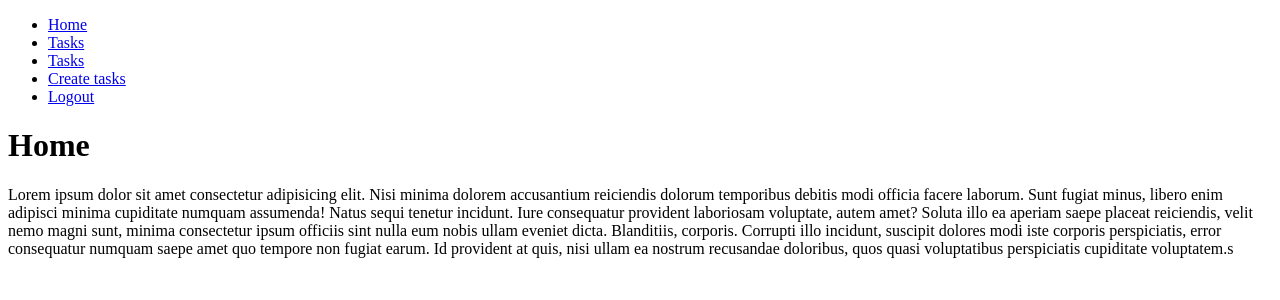
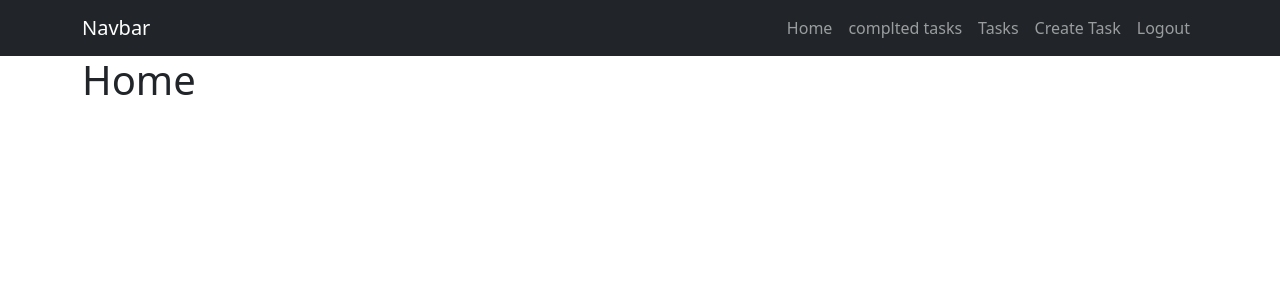
Before and after one commit to memonsalvo/crud-dj, a Django app: page / in a window 1280 px wide. Shown: the top 300 px of the page. Run offline with Django 4.2, Linux system fonts and the light colour scheme; a user stored in the database is signed in; parts of the project's set-up code (start-up, migrations or seed data) failed here and were passed over.

Commit message:
toque boostrap

```diff
--- a/djangocrud/settings.py
+++ b/djangocrud/settings.py
@@ -20,7 +20,7 @@ BASE_DIR = Path(__file__).resolve().parent.parent
 # See https://docs.djangoproject.com/en/4.1/howto/deployment/checklist/
 
 # SECURITY WARNING: keep the secret key used in production secret!
-SECRET_KEY = 'django-insecure-ta5%pamc#4%_h&d$n2vw829%)1m3$ceaahbobstrrgl8)926hp'
+SECRET_KEY = 'django-insecure-(oa(omhdw75#3qzk_p-6zfdfmvj#%tn=oci!ww+ssog(ib%-o='
 
 # SECURITY WARNING: don't run with debug turned on in production!
 DEBUG = True
@@ -37,7 +37,7 @@ INSTALLED_APPS = [
     'django.contrib.sessions',
     'django.contrib.messages',
     'django.contrib.staticfiles',
-    'tasks',
+    'tasks'
 ]
 
 MIDDLEWARE = [
@@ -119,6 +119,7 @@ USE_TZ = True
 STATIC_URL = 'static/'
 
 LOGIN_URL = '/signin'
+
 # Default primary key field type
 # https://docs.djangoproject.com/en/4.1/ref/settings/#default-auto-field
 
--- a/djangocrud/urls.py
+++ b/djangocrud/urls.py
@@ -18,17 +18,15 @@ from django.urls import path
 from tasks import views
 
 urlpatterns = [
+    path('', views.home, name='home'),
     path('admin/', admin.site.urls),
-    path('', views.home, name='home'),
-    path('signup/', views.signup, name='signup'), # type: ignore
+    path('signup/', views.signup, name='signup'),
     path('tasks/', views.tasks, name='tasks'),
     path('tasks_completed/', views.tasks_completed, name='tasks_completed'),
-    path('tasks/create/', views.create_task, name='create_task'),
-    path('tasks/<int:task_id>/complete', views.complete_task, name='complete_task'), # type: ignore
-    path('tasks/<int:task_id>/delete', views.delete_task, name='delete_task'), # type: ignore
-    path('tasks/<int:task_id>/', views.task_detail, name='task_detail'),
     path('logout/', views.signout, name='logout'),
     path('signin/', views.signin, name='signin'),
+    path('create_task/', views.create_task, name='create_task'),
+    path('tasks/<int:task_id>', views.task_detail, name='task_detail'),
+    path('taks/<int:task_id>/complete', views.complete_task, name='complete_task'),
+    path('tasks/<int:task_id>/delete', views.delete_task, name='delete_task'),
 ]
-#url de parametro dinamico, se indica que tipo de dato sera el parametro el cual debe
-#mostrarse en o añadirse como parametro en la funcion de su nombre
--- /dev/null
+++ b/tasks/templates/_navbar.html
@@ -0,0 +1,46 @@
+<nav class="navbar navbar-expand-lg navbar-dark bg-dark">
+  <div class="container">
+    <a class="navbar-brand" href="/">Navbar</a>
+    <button
+      class="navbar-toggler"
+      type="button"
+      data-bs-toggle="collapse"
+      data-bs-target="#navbarNav"
+      aria-controls="navbarNav"
+      aria-expanded="false"
+      aria-label="Toggle navigation"
+    >
+      <span class="navbar-toggler-icon"></span>
+    </button>
+    <div class="collapse navbar-collapse" id="navbarNav">
+      <ul class="navbar-nav ms-auto">
+        <li class="nav-item">
+          <a href="/" class="nav-link">Home</a>
+        </li>
+        {% if user.is_authenticated %}
+        <li class="nav-item">
+          <a href="{% url 'tasks_completed' %}" class="nav-link"
+            >complted tasks</a
+          >
+        </li>
+        <li class="nav-item">
+          <a href="{% url 'tasks' %}" class="nav-link">Tasks</a>
+        </li>
+        <li class="nav-item">
+          <a href="{% url 'create_task' %}" class="nav-link">Create Task</a>
+        </li>
+        <li class="nav-item">
+          <a class="nav-link" href="/logout">Logout</a>
+        </li>
+        {% else %}
+        <li class="nav-item">
+          <a href="/signin" class="nav-link">Login</a>
+        </li>
+        <li class="nav-item">
+          <a href="/signup" class="nav-link">Register</a>
+        </li>
+        {% endif %}
+      </ul>
+    </div>
+  </div>
+</nav>
--- a/tasks/templates/base.html
+++ b/tasks/templates/base.html
@@ -1,45 +1,18 @@
 <!DOCTYPE html>
 <html lang="en">
-<head>
-    <meta charset="UTF-8">
-    <meta name="viewport" content="width=device-width, initial-scale=1.0">
-    <title>Djando Crud Aplication</title>
-</head>
-<body>
-    <nav>
-        <ul>
-            <li>
-                <a href="/">Home</a>
-            </li>
+  <head>
+    <meta charset="UTF-8" />
+    <meta http-equiv="X-UA-Compatible" content="IE=edge" />
+    <meta name="viewport" content="width=device-width, initial-scale=1.0" />
+    <title>Django CRUD</title>
+    <link rel="stylesheet" href="https://cdn.jsdelivr.net/npm/bootstrap@5.2.0/dist/css/bootstrap.min.css">
+    <script src="https://cdn.jsdelivr.net/npm/bootstrap@5.2.0/dist/js/bootstrap.bundle.min.js"></script>
 
-
-            {% if user.is_authenticated %}
-            <li>
-                <a href="{% url 'tasks' %}">Tasks</a>
-            </li>
-            <li>
-                <a href="{% url 'tasks_completed' %}">Tasks</a>
-            </li>
-            <li>
-                <a href="/tasks/create">Create tasks</a>
-            </li>
-            <li>
-                <a href="/logout">Logout</a>
-            </li>
-            {% else %}
-            <li>
-                <a href="/signup">Signup</a>
-            </li>
-            <li>
-                <a href="/signin">Signin</a>
-            </li>
-            {% endif %}
-
-        </ul>
-    </nav>
+  </head>
+  <body>
+    {% include '_navbar.html' %}
 
     {% block content %}
-
     {% endblock %}
-</body>
+  </body>
 </html>
--- a/tasks/templates/home.html
+++ b/tasks/templates/home.html
@@ -1,17 +1,7 @@
-{% extends 'base.html' %}
+{% extends 'base.html' %} {% block content %}
 
-{% block content %}
-<h1>Home</h1>
-    <p>Lorem ipsum dolor sit amet consectetur adipisicing elit.
-    Nisi minima dolorem accusantium reiciendis dolorum temporibus
-    debitis modi officia facere laborum. Sunt fugiat minus, libero enim
-    adipisci minima cupiditate numquam assumenda! Natus sequi tenetur incidunt.
-     Iure consequatur provident laboriosam voluptate, autem amet? Soluta illo
-     ea aperiam saepe placeat reiciendis, velit nemo magni sunt, minima
-     consectetur ipsum officiis sint nulla eum nobis ullam eveniet dicta.
-     Blanditiis, corporis. Corrupti illo incidunt, suscipit dolores modi iste
-     corporis perspiciatis, error consequatur numquam saepe amet quo tempore
-     non fugiat earum. Id provident at quis, nisi ullam ea nostrum recusandae
-     doloribus, quos quasi voluptatibus perspiciatis cupiditate voluptatem.s
-    </p>
+<div class="container">
+  <h1>Home</h1>
+</div>
+
 {% endblock %}
--- a/tasks/views.py
+++ b/tasks/views.py
@@ -1,143 +1,109 @@
 from django.shortcuts import render, redirect, get_object_or_404
 from django.contrib.auth.forms import UserCreationForm, AuthenticationForm
+from django.contrib.auth import login, logout, authenticate
 from django.contrib.auth.models import User
-from django.http import HttpResponse
-from django.contrib.auth import login, logout, authenticate
+from django.db import IntegrityError
+from django.utils import timezone
+from django.contrib.auth.decorators import login_required
+from .models import Task
+
 from .forms import TaskForm
-from .models import Task  # se llama para hacer una consula a la bd
-from django.utils import timezone  # se importa el metodo para usar zona horaria
-from django.contrib.auth.decorators import login_required #es un decorador
 
-def home(request):
-    return render(request, "home.html")
+# Create your views here.
 
 
 def signup(request):
-    if request.method == "GET":
-        print("enviando formulario")
+    if request.method == 'GET':
+        return render(request, 'signup.html', {"form": UserCreationForm})
     else:
+
         if request.POST["password1"] == request.POST["password2"]:
-            # register user
             try:
                 user = User.objects.create_user(
-                    username=request.POST["username"],
-                    password=request.POST["password1"],
-                )
+                    request.POST["username"], password=request.POST["password1"])
                 user.save()
                 login(request, user)
-                return redirect("tasks")
-            except:
-                return render(
-                    request,
-                    "signup.html",
-                    {"form": UserCreationForm, "error": "Username allready exist"},
-                )
+                return redirect('tasks')
+            except IntegrityError:
+                return render(request, 'signup.html', {"form": UserCreationForm, "error": "Username already exists."})
 
-        return render(
-            request,
-            "signup.html",
-            {"form": UserCreationForm, "error": "Password do not match"},
-        )
+        return render(request, 'signup.html', {"form": UserCreationForm, "error": "Passwords did not match."})
+
 
 @login_required
 def tasks(request):
-    # esto devuelve todas las tareas que estan en la bd
     tasks = Task.objects.filter(user=request.user, datecompleted__isnull=True)
-    return render(request, "tasks.html", {"tasks": tasks})
+    return render(request, 'tasks.html', {"tasks": tasks})
 
 @login_required
-def tasks_completed(request):#para completar una tarea
+def tasks_completed(request):
     tasks = Task.objects.filter(user=request.user, datecompleted__isnull=False).order_by('-datecompleted')
     return render(request, 'tasks.html', {"tasks": tasks})
+
 
 @login_required
 def create_task(request):
     if request.method == "GET":
-        return render(request, "create_task.html", {"form": TaskForm})
+        return render(request, 'create_task.html', {"form": TaskForm})
     else:
         try:
-            # le pasa los datos ingresados de post a la clase taskform
             form = TaskForm(request.POST)
-            # este commit devuelve los datos dentro del form
             new_task = form.save(commit=False)
-            new_task.user = (
-                request.user
-            )  # es necesario llamar al usuario de la sesion por
+            new_task.user = request.user
             new_task.save()
-            return redirect("tasks")  # al guardar redirecciona a la pag tasks
-        except ValueError:  # se activa cuando consideremos un error
-            return render(
-                request,
-                "create_task.html",
-                {
-                    "form": TaskForm,
-                    "error": "please provide valida data",  # mensaje de error sino funciona
-                },
-            )
-
-@login_required
-def task_detail(request, task_id):
-    if request.method == "GET":
-        task = get_object_or_404(Task, pk=task_id)
-        form = TaskForm(instance=task)
-        return render(request, "task_detail.html", {"task": task, "form": form})
-    else:
-        try:
-            task = get_object_or_404(
-                Task, pk=task_id
-            )  # condicional predeterminado de django
-            form = TaskForm(
-                request.POST, instance=task
-            )  # va a recibir todos los datos que tiene post
-            form.save()  # los datos dados antes se guardan y eso lo actualiza
-            return redirect("tasks")
-        except ValueError:  # en caso de tener un error
-            return render(request, "task_detail.html", {"error": "Error updating task"})
+            return redirect('tasks')
+        except ValueError:
+            return render(request, 'create_task.html', {"form": TaskForm, "error": "Error creating task."})
 
 
-# asi mostrar la pagina en especifico de html que se quiere mostrar
-# en el diccionario se vincula la variable con el dato
-# es necesario al cambiar la forma de llamado llamar el modelo que se va a consultar
+def home(request):
+    return render(request, 'home.html')
 
-@login_required # type: ignore
-def complete_task(request, task_id):
-    task = get_object_or_404(Task, pk=task_id, user=request.user)
-    if request.method == "POST":
-        task.datecompleted = timezone.now()  # para al darle al boton completar
-        task.save()  # inscriba los datos de la zona horaria justo en el momento
-        return redirect("tasks")  # redirecciona a la vista de tareas
-
-@login_required # type: ignore
-def delete_task(request, task_id):
-    task = get_object_or_404(Task, pk=task_id, user=request.user)
-    if request.method == "POST":
-        task.delete()
-        return redirect("tasks")  # redirecciona a la vista de tareas
 
 @login_required
 def signout(request):
     logout(request)
-    return redirect("home")
+    return redirect('home')
 
 
 def signin(request):
-    if request.method == "GET":
-        return render(request, "signin.html", {"form": AuthenticationForm})
+    if request.method == 'GET':
+        return render(request, 'signin.html', {"form": AuthenticationForm})
     else:
         user = authenticate(
-            request,
-            username=request.POST["username"],
-            password=request.POST["password"],
-        )
+            request, username=request.POST['username'], password=request.POST['password'])
         if user is None:
-            return render(
-                request,
-                "signin.html",
-                {
-                    "form": AuthenticationForm,
-                    "error": "Username or password is incorrect",
-                },
-            )
-        else:
-            login(request, user)
-            return redirect("tasks")
+            return render(request, 'signin.html', {"form": AuthenticationForm, "error": "Username or password is incorrect."})
+
+        login(request, user)
+        return redirect('tasks')
+
+@login_required
+def task_detail(request, task_id):
+    if request.method == 'GET':
+        task = get_object_or_404(Task, pk=task_id, user=request.user)
+        form = TaskForm(instance=task)
+        return render(request, 'task_detail.html', {'task': task, 'form': form})
+    else:
+        try:
+            task = get_object_or_404(Task, pk=task_id, user=request.user)
+            form = TaskForm(request.POST, instance=task)
+            form.save()
+            return redirect('tasks')
+        except ValueError:
+            return render(request, 'task_detail.html', {'task': task, 'form': form, 'error': 'Error updating task.'})
+
+@login_required
+def complete_task(request, task_id):
+    task = get_object_or_404(Task, pk=task_id, user=request.user)
+    if request.method == 'POST':
+        task.datecompleted = timezone.now()
+        task.save()
+        return redirect('tasks')
+
+@login_required
+def delete_task(request, task_id):
+    task = get_object_or_404(Task, pk=task_id, user=request.user)
+    if request.method == 'POST':
+        task.delete()
+        return redirect('tasks')
```
Also changed, not shown: requirements.txt (+5 -2 lines), tasks/admin.py (+4 -5 lines), tasks/forms.py (+2 -10 lines), tasks/models.py (+11 -12 lines), tasks/templates/create_task.html (+7 -11 lines), tasks/templates/signin.html (+11 -8 lines), tasks/templates/signup.html (+11 -11 lines), tasks/templates/task_detail.html (+7 -3 lines), tasks/templates/tasks.html (+7 -18 lines), db.sqlite3 (deleted), tasks/migrations/0001_initial.py, tasks/migrations/0002_rename_datedcompleted_task_datecompleted.py (added).
